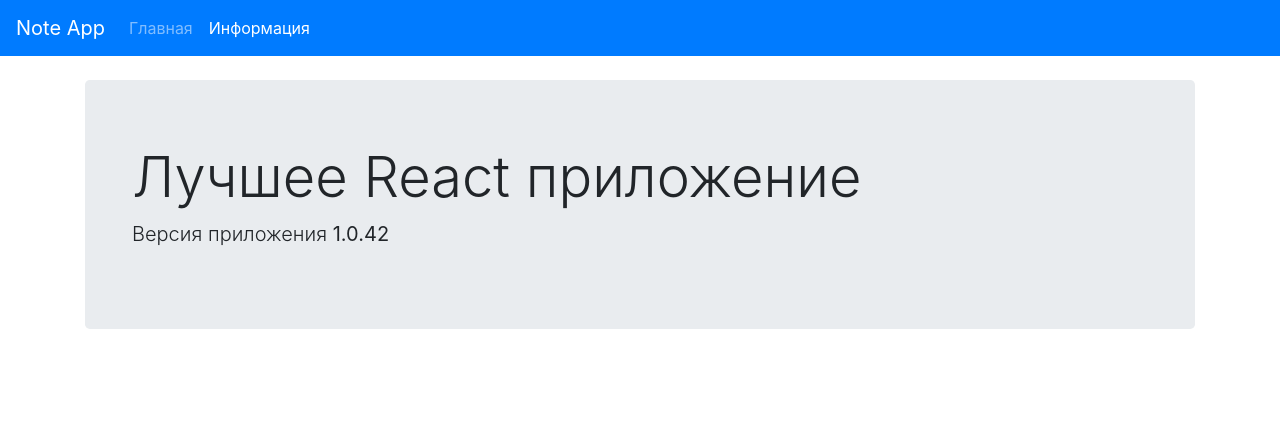
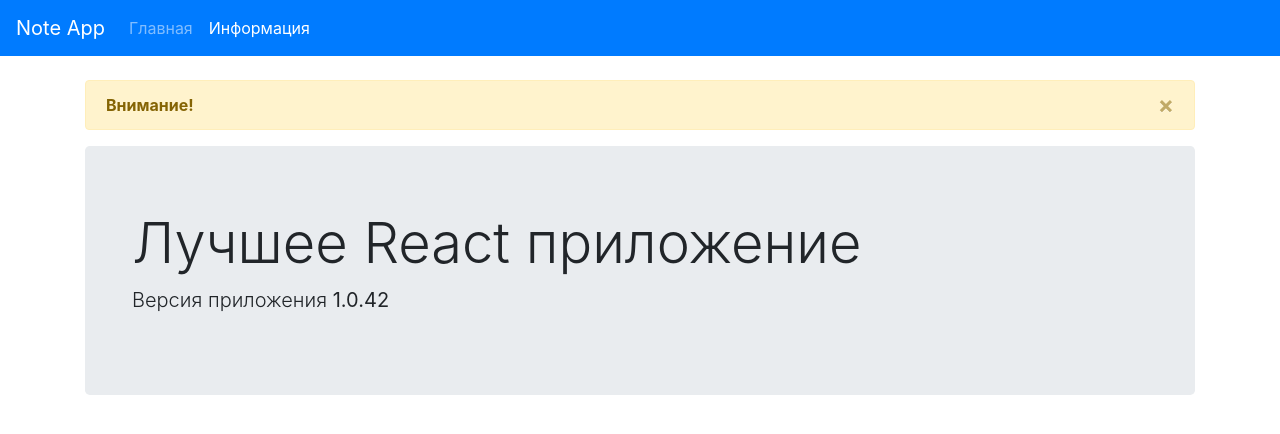
Before and after one commit to DiaZzzFF/todo_2, a React (Create React App) app: page /about in a window 1280 px wide. Shown: the top 434 px of the page. Built offline with nearby package versions, Linux system fonts and the light colour scheme.

Commit message:
Добавляет логику Alert + подключает AlertState к App

```diff
--- a/src/App.js
+++ b/src/App.js
@@ -5,10 +5,12 @@
 import About from "./pages/About"
 import Navbar from "./components/Navbar"
 import Alert from "./components/Alert"
+import AlertState from "./context/alert/AlertState"
 
 
 const App = () => {
   return (
+    <AlertState>
       <BrowserRouter>
         <Navbar />
 
@@ -21,6 +23,7 @@
           </Switch>
         </div>
       </BrowserRouter>
+    </AlertState>
   )
 }
 
--- a/src/components/Alert.js
+++ b/src/components/Alert.js
@@ -1,7 +1,11 @@
-import React from "react"
+import React, {useContext} from "react"
+
+import AlertContext from "../context/alert/alertContext"
 
 
-const Alert = ({alert}) => {
+const Alert = () => {
+  const {alert, hide} = useContext(AlertContext)
+
   if (!alert) {
     return null
   }
@@ -12,7 +16,12 @@
 
       {alert.text}
 
-      <button className="close" type="button" aria-label="Close">
+      <button
+        className="close"
+        type="button"
+        aria-label="Close"
+        onClick={hide}
+      >
         <span aria-hidden="true">&times;</span>
       </button>
     </div>
--- /dev/null
+++ b/src/context/alert/AlertState.js
@@ -0,0 +1,34 @@
+import React, {useReducer} from "react"
+
+import AlertContext from "../alert/alertContext"
+import {alertReducer} from "../alert/alertReducer"
+import {SHOW_ALERT, HIDE_ALERT} from "../types"
+
+
+const AlertState = ({children}) => {
+  const [state, dispatch] = useReducer(alertReducer, {visible: false})
+
+  const show = (text, type = `warning`) => {
+    dispatch({
+      type: SHOW_ALERT,
+      payload: {text, type},
+    })
+  }
+
+  const hide = () => dispatch({type: HIDE_ALERT})
+
+  return (
+    <AlertContext.Provider
+      value={{
+        show,
+        hide,
+        alert: state,
+      }}
+    >
+      {children}
+    </AlertContext.Provider>
+  )
+}
+
+
+export default AlertState
--- /dev/null
+++ b/src/context/alert/alertContext.js
@@ -0,0 +1,7 @@
+import {createContext} from "react"
+
+
+const alertContext = createContext()
+
+
+export default alertContext
--- /dev/null
+++ b/src/context/alert/alertReducer.js
@@ -0,0 +1,14 @@
+import {SHOW_ALERT, HIDE_ALERT} from "../types"
+
+
+const handlers = {
+  [SHOW_ALERT]: (state, {payload}) => ({...payload, visible: true}),
+  [HIDE_ALERT]: (state) => ({...state, visible: false}),
+  DEFAULT: (state) => state,
+}
+
+export const alertReducer = (state, action) => {
+  const handle = handlers[action.type] || handlers.DEFAULT
+
+  return handle(state, action)
+}
--- /dev/null
+++ b/src/context/types.js
@@ -0,0 +1,2 @@
+export const SHOW_ALERT = `SHOW_ALERT`
+export const HIDE_ALERT = `HIDE_ALERT`
```
Lines whose indentation alone changed are shown as unchanged.
